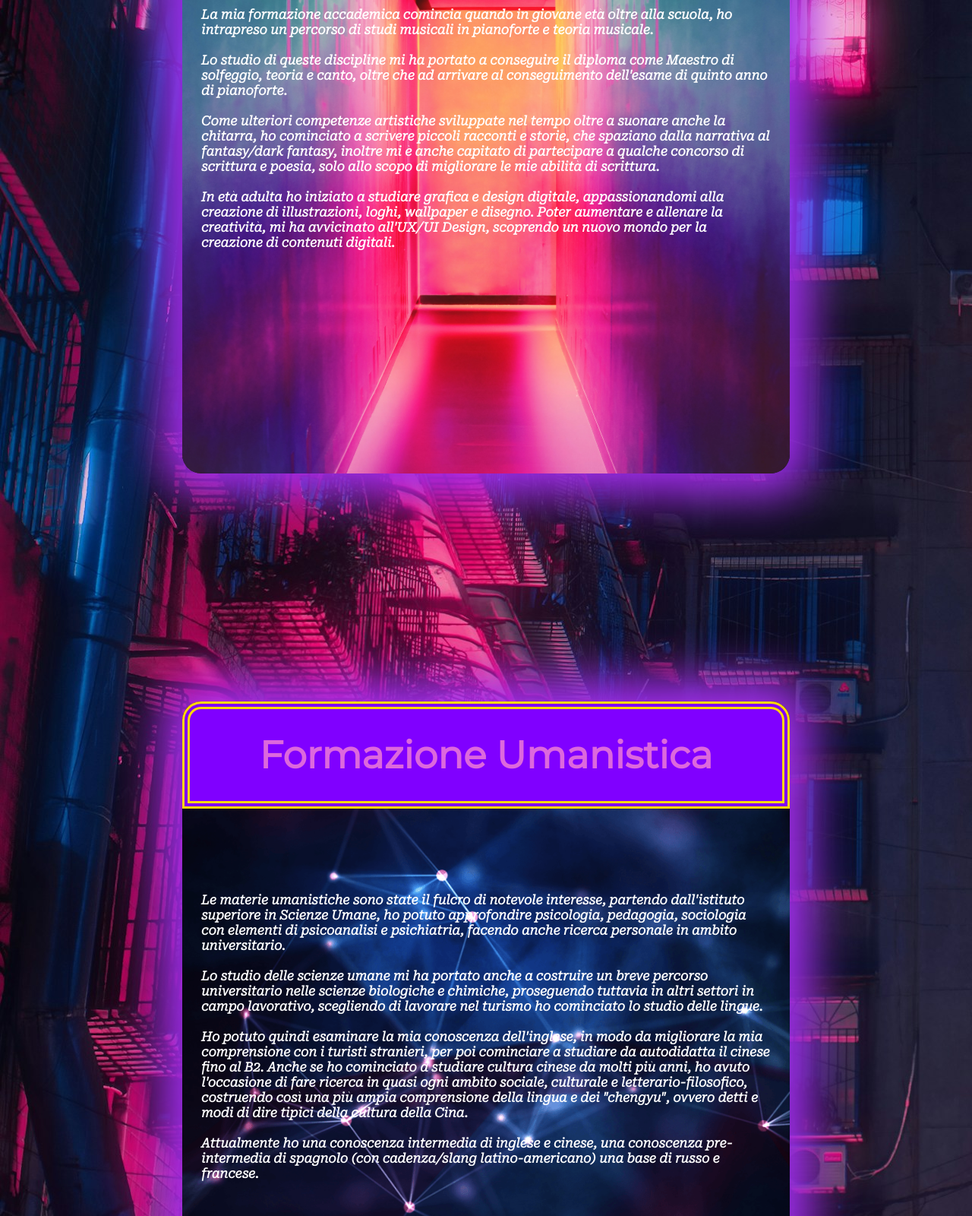
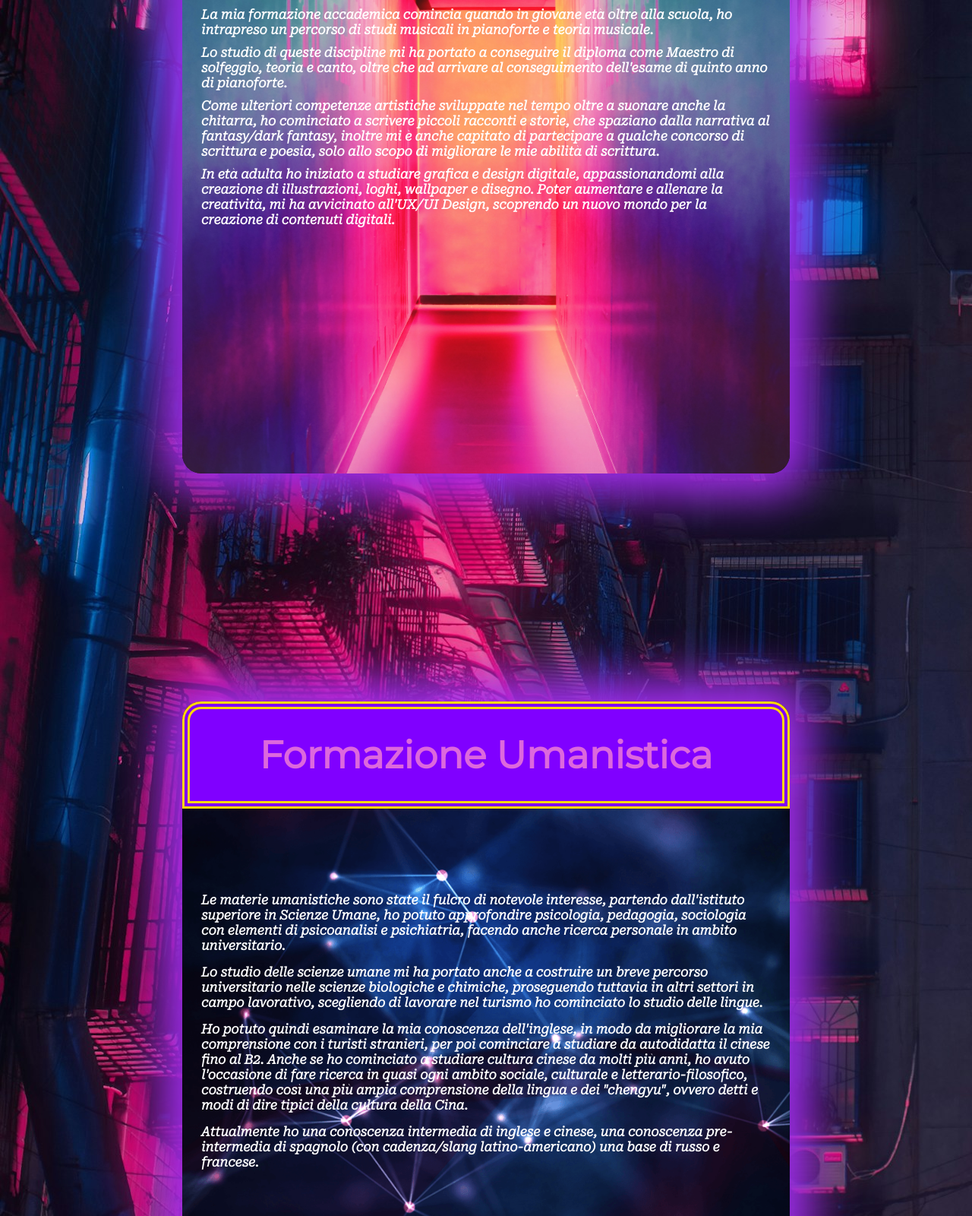
Before and after one commit to LxrdCrow/lxrdcrow.github.io, a plain HTML site: page index.html in a window 1280 px wide. Shown: the part 1440-3040 px from the top of the page at 76% size. Drawn offline with Linux system fonts and the light colour scheme.

Commit message:
index.html

```diff
--- a/index.html
+++ b/index.html
@@ -35,20 +35,23 @@
 
        <div class="container-design">
           <h2 id="formazione-artistica">Formazione Artistica</h2>
-            <p>
+              <p class="paragraph">
               La mia formazione accademica comincia quando in giovane età oltre alla scuola,
               ho intrapreso un percorso di studi musicali in pianoforte e teoria musicale.
-              <br><br>
+              </p>
+              <p class="paragraph">
               Lo studio di queste discipline mi ha portato a conseguire il diploma come Maestro di solfeggio, teoria e canto,
               oltre che ad arrivare al conseguimento dell'esame di quinto anno di pianoforte.
-              <br><br>
+             </p>
+             <p class="paragraph">
               Come ulteriori competenze artistiche sviluppate nel tempo oltre a suonare anche la chitarra, ho cominciato a scrivere piccoli racconti e storie,
               che spaziano dalla narrativa al fantasy/dark fantasy, inoltre mi è anche capitato di partecipare a qualche concorso di scrittura e poesia,
               solo allo scopo di migliorare le mie abilità di scrittura.
-              <br><br>
+             </p>
+             <p class="paragraph">
               In età adulta ho iniziato a studiare grafica e design digitale, appassionandomi alla creazione di illustrazioni, loghi, wallpaper e disegno.
               Poter aumentare e allenare la creatività, mi ha avvicinato all'UX/UI Design, scoprendo un nuovo mondo per la creazione di contenuti digitali.
-          </p>
+            </p>
         </div>
 
 
@@ -57,19 +60,22 @@
           <div class="container-dev">
 
             <h2 id="formazione-umanistica">Formazione Umanistica</h2>
-              <p>
+              <p class="paragraph">
                 Le materie umanistiche sono state il fulcro di notevole interesse, partendo dall'istituto superiore in Scienze Umane, ho potuto
                 approfondire psicologia, pedagogia, sociologia con elementi di psicoanalisi e psichiatria,
                 facendo anche ricerca personale in ambito universitario.
-                <br><br>
+              </p>
+              <p class="paragraph">
                 Lo studio delle scienze umane mi ha portato anche a costruire un breve percorso universitario nelle scienze biologiche e chimiche,
                 proseguendo tuttavia in altri settori in campo lavorativo, scegliendo di lavorare nel turismo ho cominciato lo studio delle lingue.
-                <br><br>
+              </p>
+              <p class="paragraph">
                 Ho potuto quindi esaminare la mia conoscenza dell'inglese, in modo da migliorare la mia comprensione con i turisti stranieri,
                 per poi cominciare a studiare da autodidatta il cinese fino al B2. Anche se ho cominciato a studiare cultura cinese da molti più anni,
                 ho avuto l'occasione di fare ricerca in quasi ogni ambito sociale, culturale e letterario-filosofico, costruendo così una più ampia
                 comprensione della lingua e dei "chengyu", ovvero detti e modi di dire tipici della cultura della Cina.
-                <br><br>
+              </p>
+              <p class="paragraph">
                 Attualmente ho una conoscenza intermedia di inglese e cinese, una conoscenza pre-intermedia di spagnolo (con cadenza/slang latino-americano)
                 una base di russo e francese.
 
@@ -86,26 +92,29 @@
 
     <div class="container-digital">
       <h2 id="formazione-digitale">Formazione Digitale</h2>
-      <p>
+      <p class="paragraph">
         Il mio primo approccio al digitale è cominciato con i primi tools di grafica, cominciando con una base approfondendo Canva, per poi
         iniziare a studiare i primi programmi di grafica più avanzata con Illustrator e inDesign, potendo così cominciare a creare le prime tavole
         di art design e illustrazioni grafiche.
-        <br><br>
+      </p>
+      <p class="paragraph">
         Poi ho deciso di iniziare un corso di approfondimento per due mesi con un team di esperti nel settore del SEO Digital Marketing, avendo così
         la possibilità di testare le mie attuali conoscenze e scoprirne di nuove, potendo avere una visione totale di ogni settore di questo campo, tra cui
         Copywriting, Social Media, SEO e SEM con Google Analytics.
-        <br><br>
+      </p>
+      <p class="paragraph">
         Finito il corso sono diventato un Copywriter e ho acquisito oltre due anni di esperienza, aumentando le mie skill di scrittura. Potendo unire l'insieme di queste conoscenze,
         ho unito la passione della grafica e della scrittura, cominciando a dare un'occhiata ai primi concetti e rudimenti della UX e della UI Design,
         per quanto concerne la Discovery, Wireframing, User Experience, User Interface e la User testing.
-        <br><br>
+      </p>
+      <p class="paragraph">
         Importante anche la mia passione per la programmazione con un primo approccio all'HTML/CSS avendo così le capacità sufficienti per poter creare
         i primi piccoli progetti come in questo caso, anche se ritengo di essere ancora molto all'inizio e di avere conoscenze troppo limitate per strutturare siti più
         complessi, continuo a esercitarmi ogni giorno per arrivare ad affrontare il mio primo linguaggio di programmazione, ovvero JavaScript.
 
-    </p>
+      </p>
 
-    <p>*WORK IN PROGRESS*</p>
+      <p>*WORK IN PROGRESS*</p>
 
 
     </div>
```
